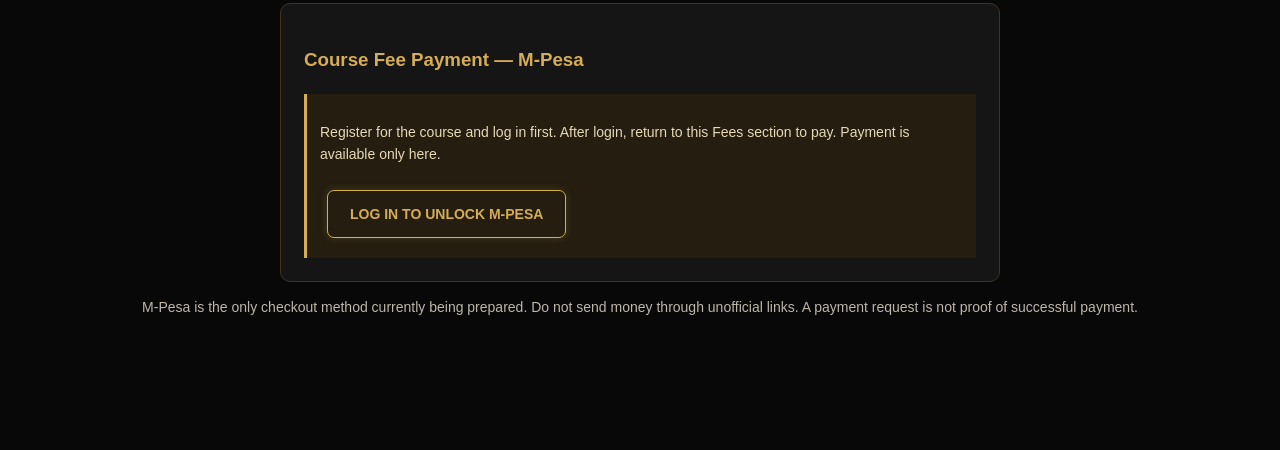
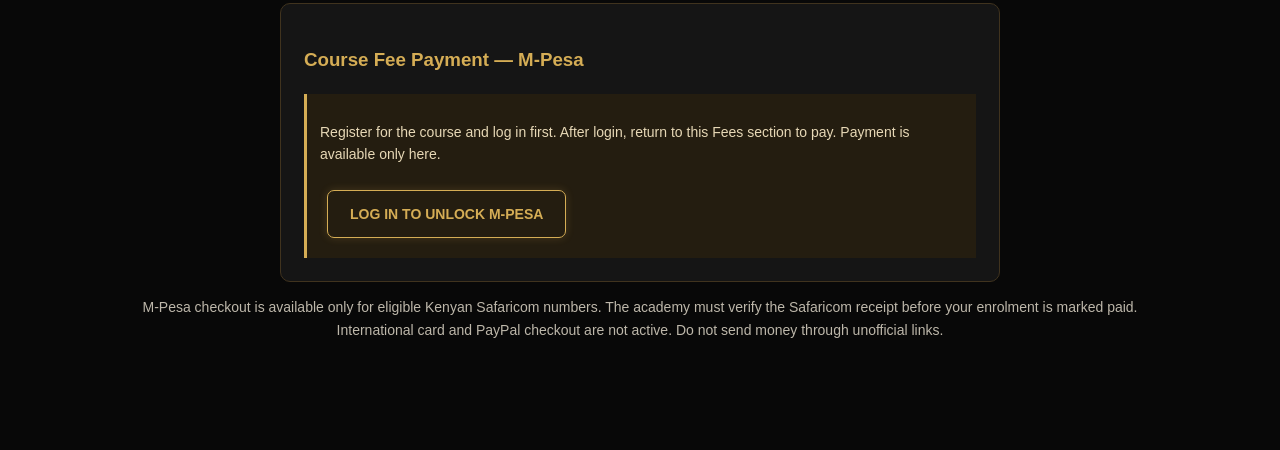
Before and after one commit to rajulmoviehub-bot/zafar-binary-academy, a plain HTML site: page index.html in a window 1280 px wide. Shown: the part 4050-4500 px from the top of the page. Drawn offline with nearby package versions, Linux system fonts and the light colour scheme; no server answers.

Commit message:
Clarify M-Pesa checkout availability and verification

```diff
--- a/index.html
+++ b/index.html
@@ -55,7 +55,7 @@ footer{text-align:center;padding:30px;border-top:1px solid #332817;color:#aaa}a{
 </form>
 </div>
 </div>
-<p class="center note">M-Pesa is the only checkout method currently being prepared. Do not send money through unofficial links. A payment request is not proof of successful payment.</p></section>
+<p class="center note">M-Pesa checkout is available only for eligible Kenyan Safaricom numbers. The academy must verify the Safaricom receipt before your enrolment is marked paid. International card and PayPal checkout are not active. Do not send money through unofficial links.</p></section>
 
 <section><div class="split"><img class="feature-img" src="https://images.unsplash.com/photo-1523240795612-9a054b0db644?auto=format&fit=crop&w=1000&q=85" alt="Students learning together"><div><h2>Learn Online. Graduate With Confidence.</h2><p>Live online classes run Monday, Wednesday, Friday and Sunday from 8:00 PM to 10:00 PM East Africa Time (Nairobi). Zoom and the private WhatsApp group invitation are visible only to approved students whose payments are verified.</p><p>Students who complete the course and pass the assessment can receive an academy-issued certificate of completion.</p></div></div>
 <div class="card center" style="margin-top:25px"><h2>Graduation Bonus</h2><h3>Enhanced Auto V6 Binary Bot</h3><p>Graduates are intended to receive the bot free, subject to development and activation. Standalone offer: <span class="price">$223.13</span>; availability and licensing are not active.</p></div></section>
```
